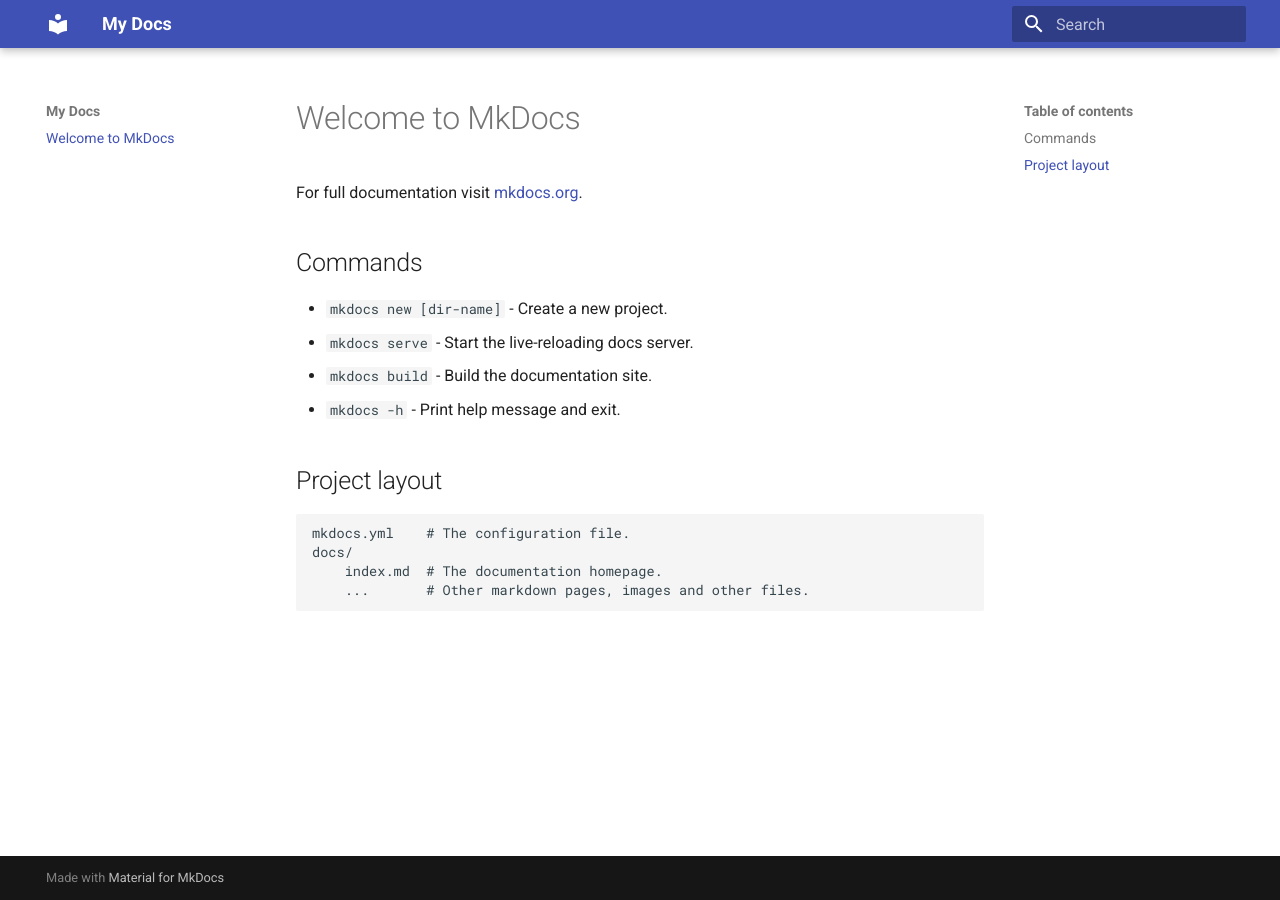
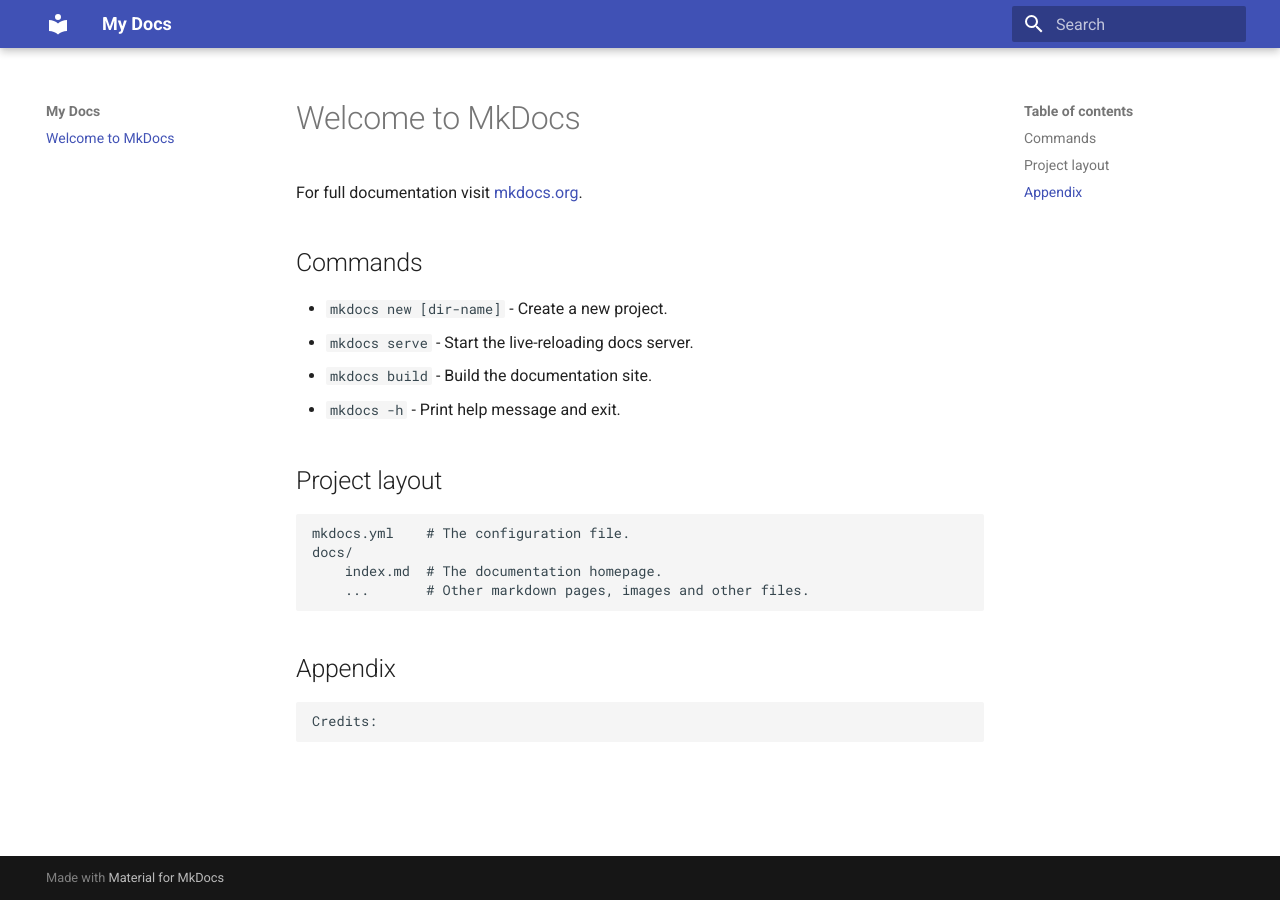
Before and after one commit to infomedium/trialsite, an MkDocs documentation site: the page built from docs/index.md, in a window 1280 px wide. Built offline with MkDocs 1.6.1 and Material for MkDocs 9.7.7, drawn with Linux system fonts in a browser that asks for light colours.

Commit message:
changes 1

```diff
--- a/docs/index.md
+++ b/docs/index.md
@@ -15,3 +15,7 @@
     docs/
         index.md  # The documentation homepage.
         ...       # Other markdown pages, images and other files.
+
+## Appendix
+
+    Credits:
```
